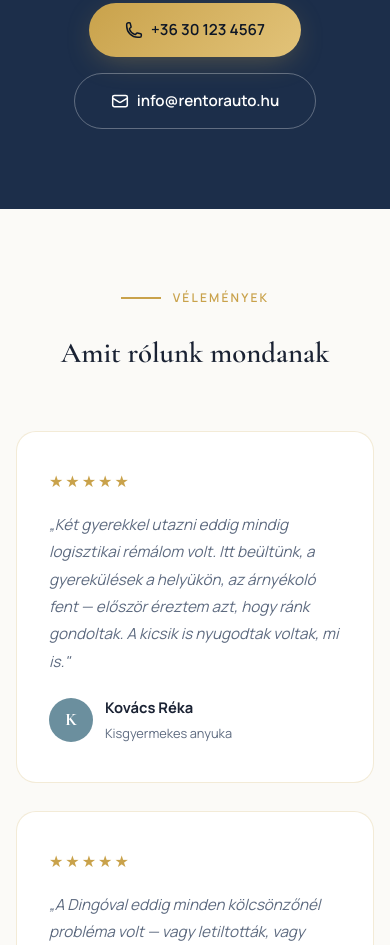
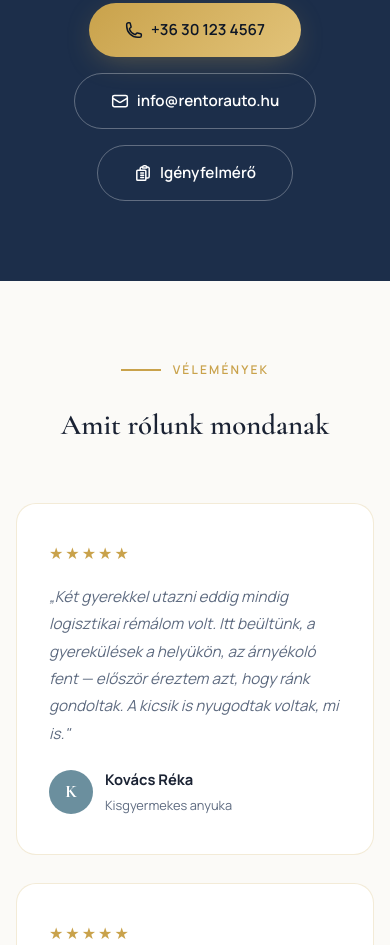
Before and after one commit to omniflowstack-design/rentorauto, a plain HTML site: page index.html in a window 390 px wide. Shown: the part 8615-9560 px from the top of the page. Drawn offline with nearby package versions, Linux system fonts and the light colour scheme.

Commit message:
Add survey form button to contact section
Link to Google Forms survey asking which special car type
users would rent. Button placed in the CTA section alongside
phone and email buttons.

Co-Authored-By: Claude Opus 4.6 <noreply@anthropic.com>

```diff
--- a/index.html
+++ b/index.html
@@ -1260,6 +1260,10 @@ h3{font-size:clamp(1.3rem, 2vw + .3rem, 1.8rem)}
         <svg xmlns="http://www.w3.org/2000/svg" width="18" height="18" fill="none" viewBox="0 0 24 24" stroke="currentColor" stroke-width="2"><path stroke-linecap="round" stroke-linejoin="round" d="M21.75 6.75v10.5a2.25 2.25 0 0 1-2.25 2.25h-15a2.25 2.25 0 0 1-2.25-2.25V6.75m19.5 0A2.25 2.25 0 0 0 19.5 4.5h-15a2.25 2.25 0 0 0-2.25 2.25m19.5 0v.243a2.25 2.25 0 0 1-1.07 1.916l-7.5 4.615a2.25 2.25 0 0 1-2.36 0L3.32 8.91a2.25 2.25 0 0 1-1.07-1.916V6.75"/></svg>
         info@rentorauto.hu
       </a>
+      <a href="https://docs.google.com/forms/d/e/1FAIpQLScTivtb4ZafwzphWXkbSa4LLwqjeJ2wisfXlCNeECIY0iGdvg/viewform" target="_blank" rel="noopener" class="btn btn-outline" style="color:#fff;border-color:rgba(255,255,255,.3)">
+        <svg xmlns="http://www.w3.org/2000/svg" width="18" height="18" fill="none" viewBox="0 0 24 24" stroke="currentColor" stroke-width="2"><path stroke-linecap="round" stroke-linejoin="round" d="M9 12h3.75M9 15h3.75M9 18h3.75m3 .75H18a2.25 2.25 0 0 0 2.25-2.25V6.108c0-1.135-.845-2.098-1.976-2.192a48.424 48.424 0 0 0-1.123-.08m-5.801 0c-.065.21-.1.433-.1.664 0 .414.336.75.75.75h4.5a.75.75 0 0 0 .75-.75 2.25 2.25 0 0 0-.1-.664m-5.8 0A2.251 2.251 0 0 1 13.5 2.25H15a2.25 2.25 0 0 1 2.15 1.586m-5.8 0c-.376.023-.75.05-1.124.08C9.095 4.01 8.25 4.973 8.25 6.108V8.25m0 0H4.875c-.621 0-1.125.504-1.125 1.125v11.25c0 .621.504 1.125 1.125 1.125h9.75c.621 0 1.125-.504 1.125-1.125V9.375c0-.621-.504-1.125-1.125-1.125H8.25Z"/></svg>
+        Igényfelmérő
+      </a>
     </div>
   </div>
 </section>
```
